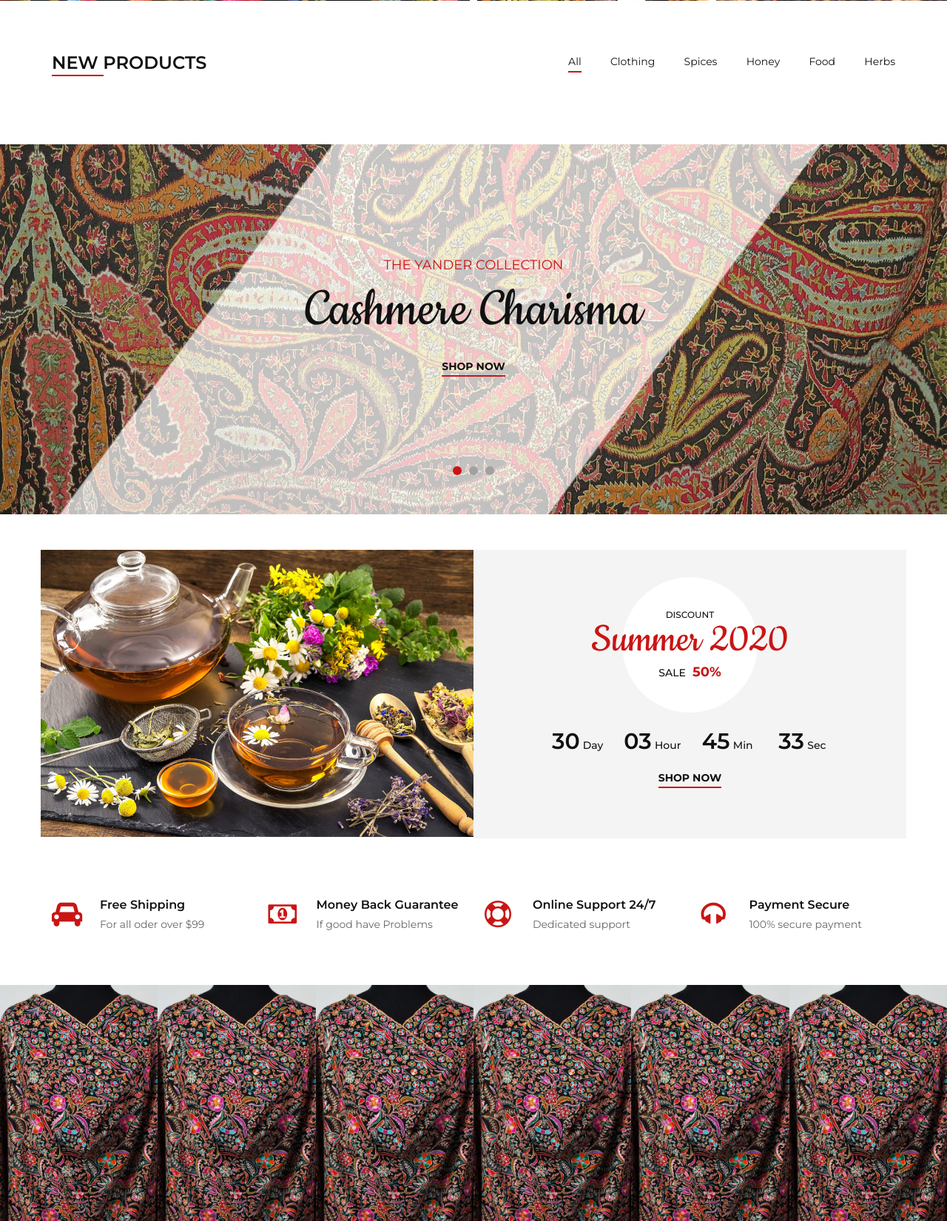
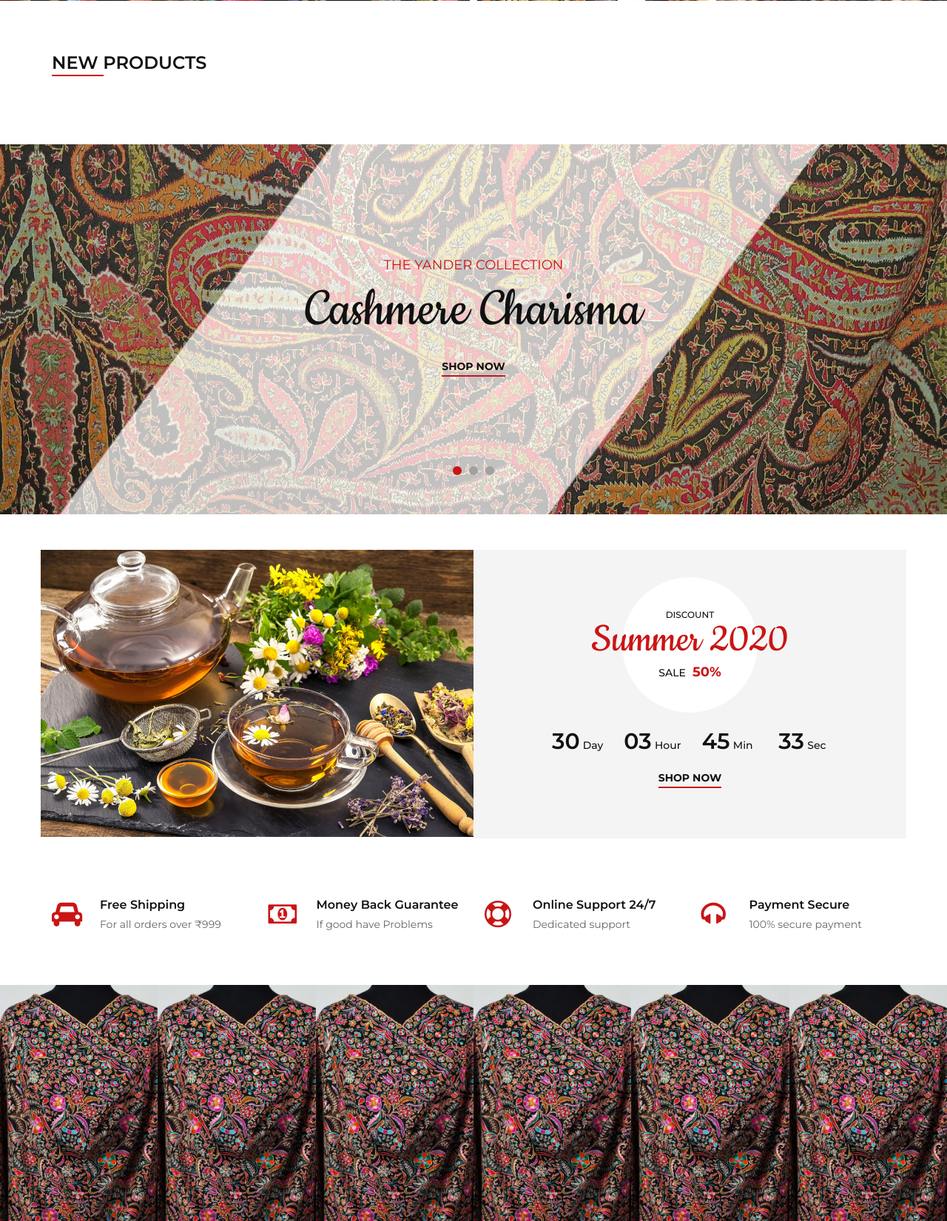
Before and after one commit to Zarak-Shah-ji/yander-ecom, a Django app: page / in a window 1280 px wide. Shown: the part 731-2381 px from the top of the page at 74% size. Run offline with Django 3.2, Linux system fonts and the light colour scheme; data that the repository does not hold is empty; some libraries are stand-ins or nearby versions; some web fonts are replaced.

Commit message:
Home page tweaking

```diff
--- a/django_project_boilerplate-master/django_project_boilerplate-master/templates/home-page.html
+++ b/django_project_boilerplate-master/django_project_boilerplate-master/templates/home-page.html
@@ -89,14 +89,14 @@
         </div>
       </div>
       <div class="col-lg-8 col-md-8">
-        <ul class="filter__controls">
+        <!-- <ul class="filter__controls">
           <li class="active" data-filter="*">All</li>
           <li data-filter=".women">Clothing</li>
           <li data-filter=".men">Spices</li>
           <li data-filter=".kid">Honey</li>
           <li data-filter=".accessories">Food</li>
           <li data-filter=".cosmetic">Herbs</li>
-        </ul>
+        </ul> -->
       </div>
     </div>
     <div class="row property__gallery">
@@ -660,7 +660,7 @@
         <div class="services__item">
           <i class="fa fa-car"></i>
           <h6>Free Shipping</h6>
-          <p>For all oder over $99</p>
+          <p>For all orders over &#x20B9;999</p>
         </div>
       </div>
       <div class="col-lg-3 col-md-4 col-sm-6">
```
